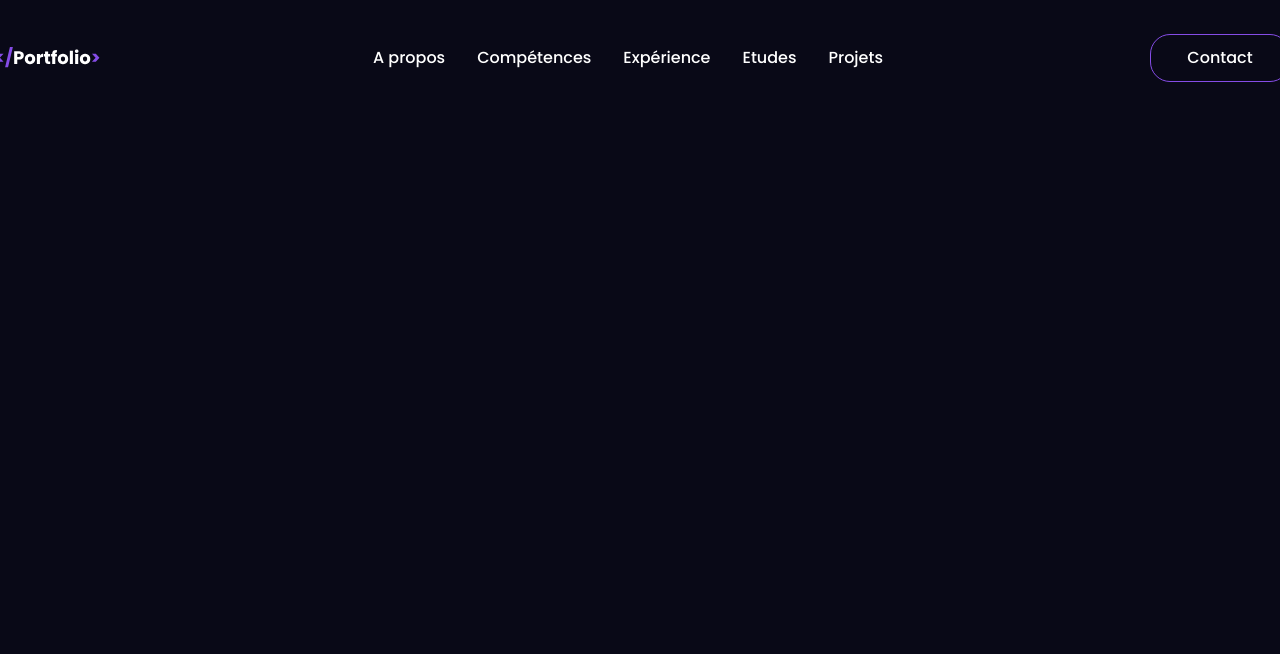
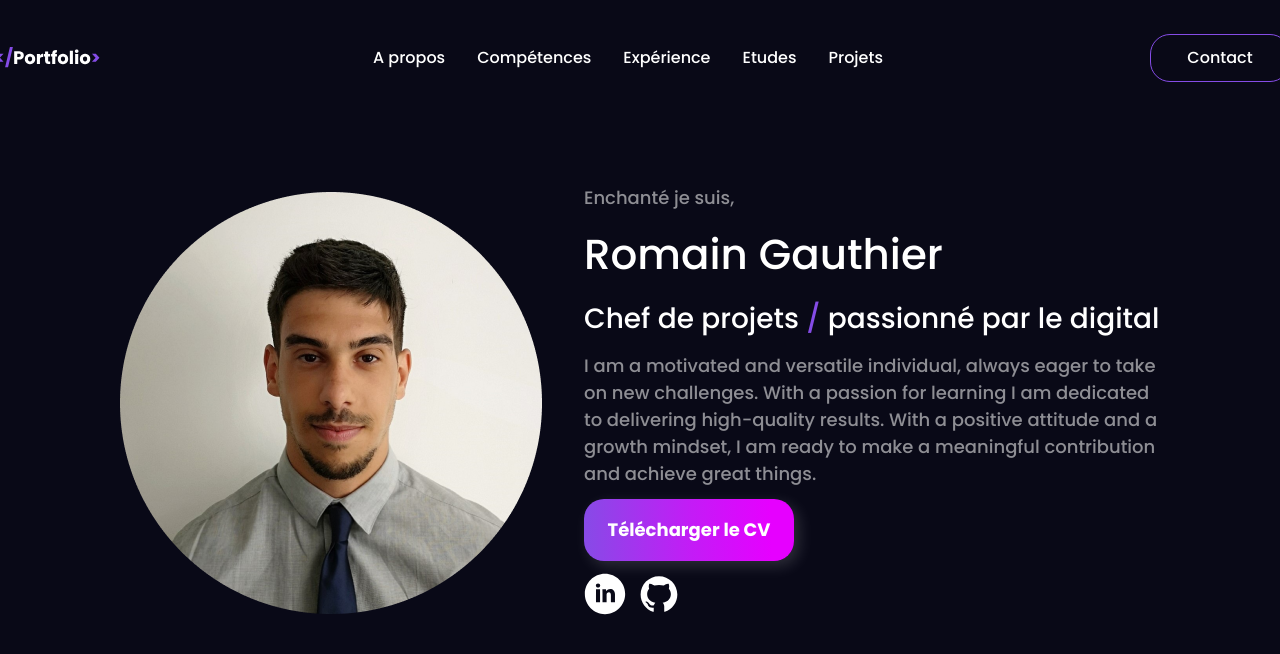
Before and after one commit to rmngauthier/Portfolio, a website: page index.html in a window 1280 px wide. Drawn offline with Linux system fonts and the light colour scheme.

Commit message:
chore: add new code

```diff
--- a/index.html
+++ b/index.html
@@ -28,8 +28,39 @@
         <button class="btn-primary">Contact</button>
       </header>
       <section class="hero">
-        <div class="profile-img"></div>
-        <div class="hero-content"></div>
+        <div class="profile-img">
+          <img
+            src="/components/img/ellipse_profile_img.png"
+            alt="img-profile<"
+          />
+        </div>
+        <div class="hero-content">
+          <p>Enchanté je suis,</p>
+          <h1>Romain Gauthier</h1>
+          <h2>
+            Chef de projets <span class="separator">/</span> passionné par le
+            digital
+          </h2>
+          <p>
+            I am a motivated and versatile individual, always eager to take on
+            new challenges. With a passion for learning I am dedicated to
+            delivering high-quality results. With a positive attitude and a
+            growth mindset, I am ready to make a meaningful contribution and
+            achieve great things.
+          </p>
+          <button class="btn-secondary">Télécharger le CV</button>
+          <div class="icons">
+            <a href="#">
+              <img
+                src="/components/icons/Linkedin icon.svg"
+                alt="Linkedin-icon"
+              />
+            </a>
+            <a href="#">
+              <img src="/components/icons/Github icon.svg" alt="Github-icon" />
+            </a>
+          </div>
+        </div>
       </section>
     </div>
   </body>
--- a/scss/_buttons.scss
+++ b/scss/_buttons.scss
@@ -4,3 +4,7 @@
 .btn-primary {
   @include mixins.primary-button;
 }
+
+.btn-secondary {
+  @include mixins.secondary-button;
+}
--- a/scss/_mixins.scss
+++ b/scss/_mixins.scss
@@ -1,4 +1,14 @@
 @use "variables" as vars;
+
+// text
+
+@mixin text-style-p-1 {
+  color: vars.$font-color-alternative-200;
+  font-size: 18px;
+  font-style: normal;
+  font-weight: 500;
+  line-height: normal;
+}
 
 // Navlink - li
 
@@ -33,3 +43,21 @@
     transition-duration: vars.$transition-duration;
   }
 }
+
+@mixin secondary-button {
+  display: flex;
+  width: 210px;
+  height: 62px;
+  justify-content: center;
+  align-items: center;
+  border-radius: 20px;
+  border: none;
+  background: vars.$linear-gradient-primary;
+  gap: 10px;
+  padding: 1.438rem 1.375rem;
+  font-size: 18px;
+  font-style: normal;
+  font-weight: 700;
+  box-shadow: vars.$box-shadow-primary;
+  cursor: pointer;
+}
--- a/scss/_reset.scss
+++ b/scss/_reset.scss
@@ -16,3 +16,21 @@ body {
 ul {
   list-style: none;
 }
+
+h1 {
+  font-size: 42px;
+  font-style: normal;
+  font-weight: 500;
+  line-height: normal;
+}
+
+h2 {
+  font-size: 28px;
+  font-style: normal;
+  font-weight: 500;
+  line-height: normal;
+}
+
+a {
+  text-decoration: none;
+}
--- a/scss/_utilities.scss
+++ b/scss/_utilities.scss
@@ -1,6 +1,23 @@
+@use "variables" as vars;
+
+// containers
+
 .container {
   display: flex;
   flex-direction: column;
   align-items: center;
   min-height: 100vh;
 }
+
+section {
+  display: flex;
+  justify-content: center;
+  gap: 2.625rem;
+  width: 1300px;
+}
+
+// others
+
+.separator {
+  color: vars.$secondary-500;
+}
--- a/scss/_variables.scss
+++ b/scss/_variables.scss
@@ -5,6 +5,16 @@ $tertiary-500: #e600ff;
 $font-color: #fff;
 $font-color-alternative-200: #8e8e94;
 $alternative-500: #1a2241;
+$linear-gradient-primary: linear-gradient(
+  89deg,
+  #854ce6 -1.41%,
+  #c31cf6 50.6%,
+  #e600ff 88.69%
+);
+
+// shadow
+
+$box-shadow-primary: 5px 5px 15px 0px rgba(255, 255, 255, 0.15);
 
 // transition
 $transition-duration: 0.3s;
--- a/scss/style.scss
+++ b/scss/style.scss
@@ -1,6 +1,5 @@
 @use "reset" as *;
 @use "variables" as vars;
-@use "typo" as *;
 @use "utilities" as *;
 @use "buttons" as *;
 @use "mixins" as *;
@@ -29,3 +28,30 @@ header {
     }
   }
 }
+
+// hero
+
+.profile-img {
+  display: flex;
+  justify-content: center;
+  align-items: center;
+}
+
+.hero-content {
+  display: flex;
+  flex-direction: column;
+  align-items: flex-start;
+  justify-content: center;
+  max-width: 576px;
+  gap: 12px;
+
+  p {
+    @include text-style-p-1;
+  }
+
+  .icons {
+    display: flex;
+    flex-direction: row;
+    gap: 0.75rem;
+  }
+}
```
Also changed, not shown: components/icons/Github icon.svg (added), components/icons/Linkedin icon.svg (added), components/img/ellipse_profile_img.png (added), css/style.css, scss/_typo.scss (deleted), 1 other file.
